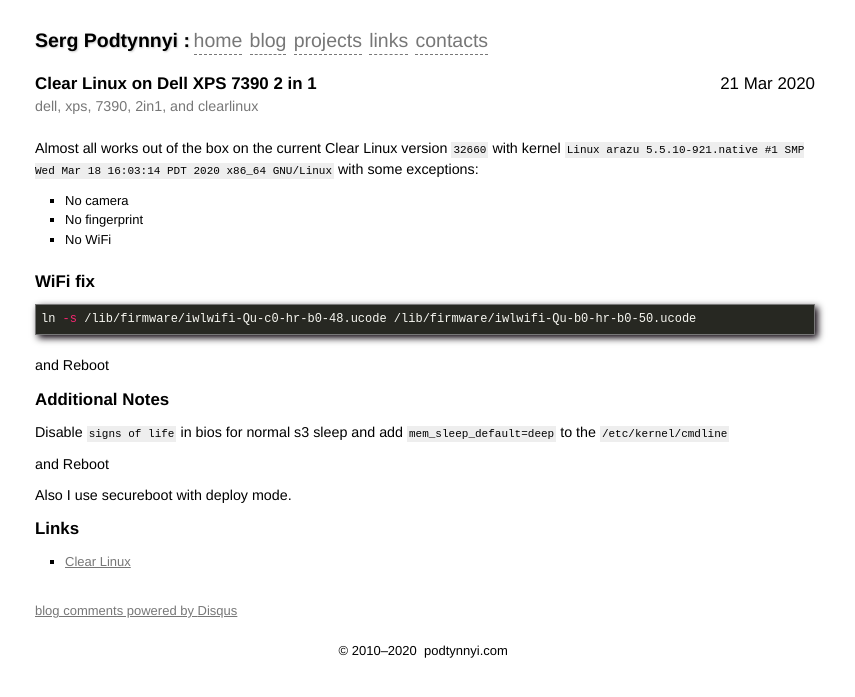
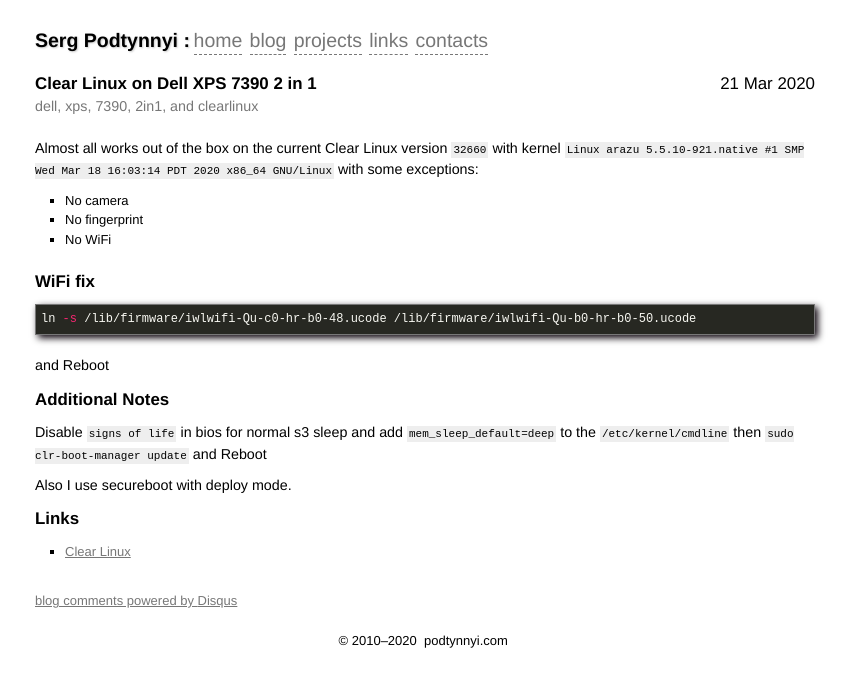
Before and after one commit to shtirlic/shtirlic.github.com, a Jekyll site: the page built from _posts/2020-03-21-dell-xps-7390-2-1-clear-linux.markdown, in a window 1280 px wide. Shown: the top 697 px of the page, without its empty margins (215-1070 px from the left). Built offline with Jekyll 4.4.1, drawn with Linux system fonts in a browser that asks for light colours; nearby versions of some CDN libraries; some web fonts are replaced; comment, search, counter and statistics services are not loaded.

Commit message:
Update 2020-03-21-dell-xps-7390-2-1-clear-linux.markdown

```diff
--- a/_posts/2020-03-21-dell-xps-7390-2-1-clear-linux.markdown
+++ b/_posts/2020-03-21-dell-xps-7390-2-1-clear-linux.markdown
@@ -26,9 +26,7 @@
 ----------------
 
 Disable `signs of life` in bios for normal s3 sleep and add
-`mem_sleep_default=deep` to the `/etc/kernel/cmdline`
-
-and Reboot
+`mem_sleep_default=deep` to the `/etc/kernel/cmdline` then `sudo clr-boot-manager update` and Reboot
 
 Also I use secureboot with deploy mode.
 
```
